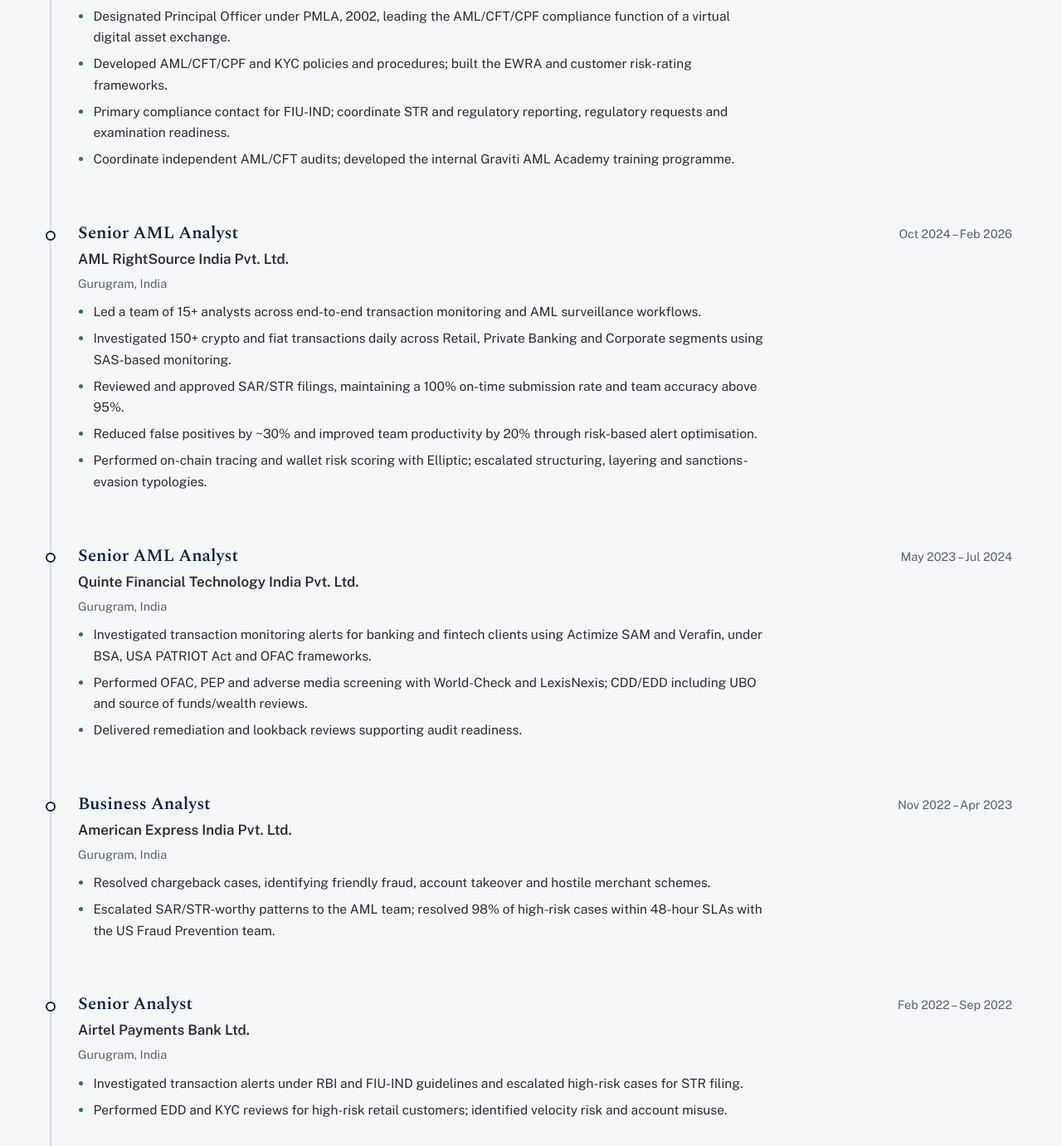
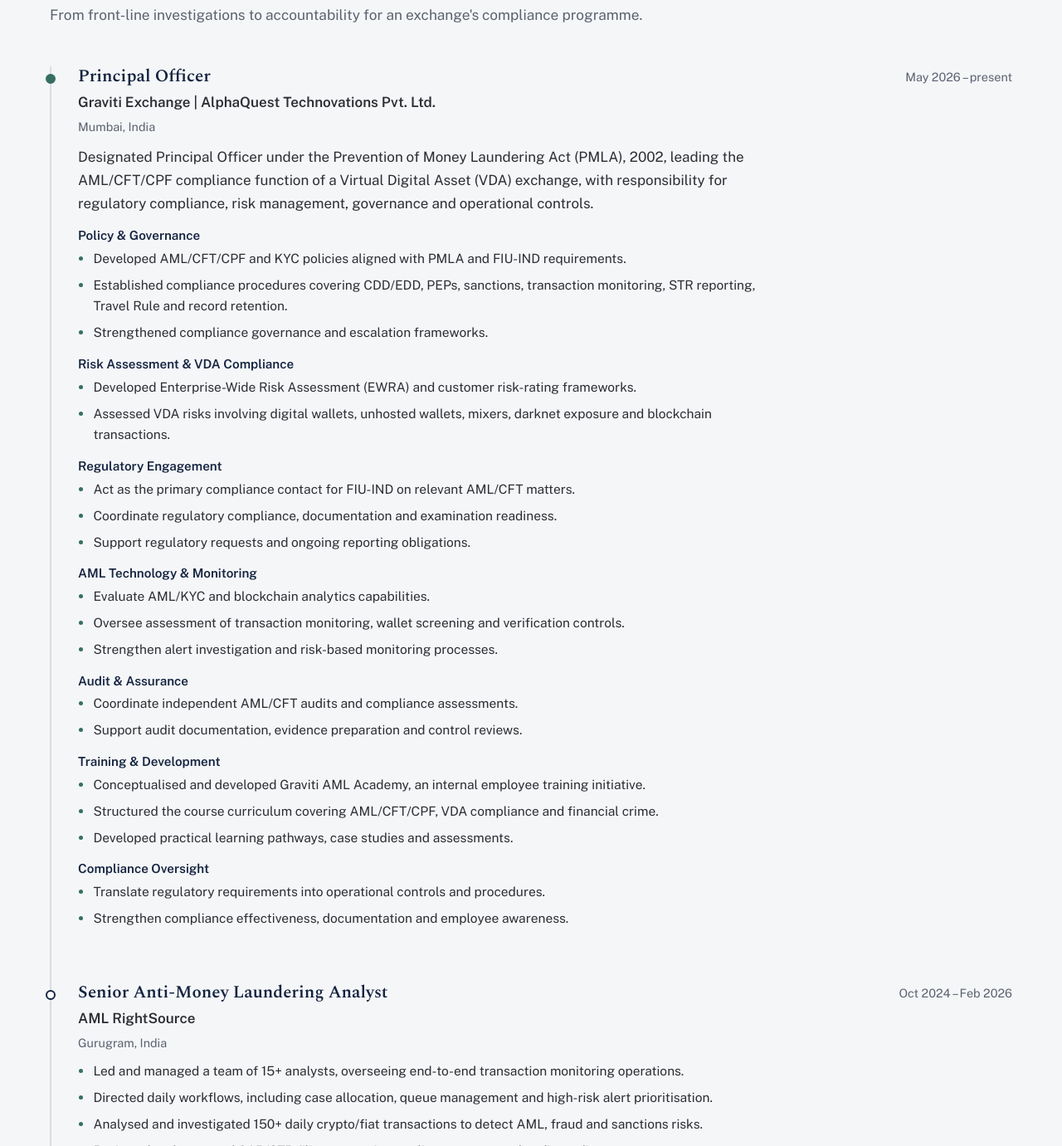
Before and after one commit to mukesh-AmlPro/mukesh-amlPro, a plain HTML site: page index.html in a window 1280 px wide. Shown: the part 3490-4871 px from the top of the page at 83% size. Drawn offline with Linux system fonts and the light colour scheme.

Commit message:
Add files via upload

```diff
--- a/index.html
+++ b/index.html
@@ -2,6 +2,7 @@
 <html lang="en-IN">
 <head>
 <meta charset="utf-8">
+<script>(function(){var p=location.pathname;if(p.slice(-1)!=="/"&&!/\.[a-z0-9]+$/i.test(p)){location.replace(p+"/"+location.search+location.hash);}})();</script>
 <meta name="viewport" content="width=device-width, initial-scale=1">
 <title>Mukesh Kumar, CAMS | Principal Officer (AML/CFT) | Financial Crime Governance</title>
 <meta name="description" content="Mukesh Kumar, CAMS — Principal Officer (AML/CFT) under India's PMLA at a VDA exchange. AML/CFT governance, policy, risk assessment and virtual asset compliance across India, the UAE and global VASP, banking and fintech.">
@@ -144,7 +145,7 @@
       <span class="kicker">About</span>
       <h2 id="about-title">From investigations to frameworks</h2>
       <p>I am a CAMS-certified AML/CFT professional and the designated Principal Officer of Graviti Exchange under the Prevention of Money Laundering Act, 2002. In that role I am responsible for the exchange's AML/CFT/CPF compliance programme: policy, risk assessment, controls, regulatory reporting and engagement with the Financial Intelligence Unit – India (FIU-IND).</p>
-      <p>Before this, I spent five years in operational financial crime compliance. At AML RightSource I led a team of more than 15 analysts across crypto and fiat transaction monitoring, reviewed and approved SAR/STR filings, and worked on reducing false positives through risk-based alert optimisation. Earlier roles at Quinte Financial Technology, American Express, Airtel Payments Bank and GC Web Ventures covered BSA/AML investigations for US clients, chargeback fraud, RBI and FIU-IND compliance, and KYC/CDD/EDD.</p>
+      <p>Before this, I spent five years in operational financial crime compliance. At AML RightSource I led a team of more than 15 analysts across crypto and fiat transaction monitoring, reviewed and approved SAR/STR filings, and worked on reducing false positives through risk-based alert optimisation. Earlier roles at Quinte Financial Technologies, American Express, Airtel Payments Bank and GC Web Ventures covered BSA/AML investigations for US clients, chargeback fraud, RBI and FIU-IND compliance, and KYC/CDD/EDD.</p>
       <p>That path shapes how I approach governance: a policy is only as good as the alert queue, the screening hit and the STR narrative it produces. I am currently completing an MBA in IT &amp; Fintech at Manipal University Jaipur.</p>
     </div>
     <dl class="facts">
@@ -171,9 +172,11 @@
       <article>
         <h3>Policy &amp; governance</h3>
         <ul>
-          <li>Developed AML/CFT/CPF and KYC policies aligned with PMLA and FIU-IND requirements.</li>
-          <li>Established procedures for CDD/EDD, PEPs, sanctions, transaction monitoring, STR reporting, the Travel Rule and record retention.</li>
-          <li>Strengthened compliance governance and escalation frameworks.</li>
+          <li>Investigated transaction alerts and prepared SARs/STRs within SLA timelines.</li>
+          <li>Executed KYC/CDD/EDD reviews and quality control checks on completed cases.</li>
+          <li>Identified high-risk customers, politically exposed persons (PEPs) and adverse-media risk.</li>
+          <li>Supported audit readiness and compliance frameworks; escalated technology and risk issues to management.</li>
+          <li>Trained new analysts on AML typologies and investigation procedures, improving team productivity and accuracy.</li>
         </ul>
       </article>
       <article>
@@ -227,68 +230,116 @@
     <ol class="timeline" reversed>
       <li class="current">
         <div class="role-head">
-          <h3>Principal Officer (AML/CFT)</h3><span class="dates">May 2026 – present</span>
-          <span class="org">Graviti Exchange</span><span class="place">India</span>
+          <h3>Principal Officer</h3><span class="dates">May 2026 – present</span>
+          <span class="org">Graviti Exchange | AlphaQuest Technovations Pvt. Ltd.</span><span class="place">Mumbai, India</span>
         </div>
+        <p class="role-intro">Designated Principal Officer under the Prevention of Money Laundering Act (PMLA), 2002, leading the AML/CFT/CPF compliance function of a Virtual Digital Asset (VDA) exchange, with responsibility for regulatory compliance, risk management, governance and operational controls.</p>
+        <h4 class="role-sub">Policy &amp; Governance</h4>
         <ul>
-          <li>Designated Principal Officer under PMLA, 2002, leading the AML/CFT/CPF compliance function of a virtual digital asset exchange.</li>
-          <li>Developed AML/CFT/CPF and KYC policies and procedures; built the EWRA and customer risk-rating frameworks.</li>
-          <li>Primary compliance contact for FIU-IND; coordinate STR and regulatory reporting, regulatory requests and examination readiness.</li>
-          <li>Coordinate independent AML/CFT audits; developed the internal Graviti AML Academy training programme.</li>
+          <li>Developed AML/CFT/CPF and KYC policies aligned with PMLA and FIU-IND requirements.</li>
+          <li>Established compliance procedures covering CDD/EDD, PEPs, sanctions, transaction monitoring, STR reporting, Travel Rule and record retention.</li>
+          <li>Strengthened compliance governance and escalation frameworks.</li>
+        </ul>
+        <h4 class="role-sub">Risk Assessment &amp; VDA Compliance</h4>
+        <ul>
+          <li>Developed Enterprise-Wide Risk Assessment (EWRA) and customer risk-rating frameworks.</li>
+          <li>Assessed VDA risks involving digital wallets, unhosted wallets, mixers, darknet exposure and blockchain transactions.</li>
+        </ul>
+        <h4 class="role-sub">Regulatory Engagement</h4>
+        <ul>
+          <li>Act as the primary compliance contact for FIU-IND on relevant AML/CFT matters.</li>
+          <li>Coordinate regulatory compliance, documentation and examination readiness.</li>
+          <li>Support regulatory requests and ongoing reporting obligations.</li>
+        </ul>
+        <h4 class="role-sub">AML Technology &amp; Monitoring</h4>
+        <ul>
+          <li>Evaluate AML/KYC and blockchain analytics capabilities.</li>
+          <li>Oversee assessment of transaction monitoring, wallet screening and verification controls.</li>
+          <li>Strengthen alert investigation and risk-based monitoring processes.</li>
+        </ul>
+        <h4 class="role-sub">Audit &amp; Assurance</h4>
+        <ul>
+          <li>Coordinate independent AML/CFT audits and compliance assessments.</li>
+          <li>Support audit documentation, evidence preparation and control reviews.</li>
+        </ul>
+        <h4 class="role-sub">Training &amp; Development</h4>
+        <ul>
+          <li>Conceptualised and developed Graviti AML Academy, an internal employee training initiative.</li>
+          <li>Structured the course curriculum covering AML/CFT/CPF, VDA compliance and financial crime.</li>
+          <li>Developed practical learning pathways, case studies and assessments.</li>
+        </ul>
+        <h4 class="role-sub">Compliance Oversight</h4>
+        <ul>
+          <li>Translate regulatory requirements into operational controls and procedures.</li>
+          <li>Strengthen compliance effectiveness, documentation and employee awareness.</li>
         </ul>
       </li>
       <li>
         <div class="role-head">
-          <h3>Senior AML Analyst</h3><span class="dates">Oct 2024 – Feb 2026</span>
-          <span class="org">AML RightSource India Pvt. Ltd.</span><span class="place">Gurugram, India</span>
+          <h3>Senior Anti-Money Laundering Analyst</h3><span class="dates">Oct 2024 – Feb 2026</span>
+          <span class="org">AML RightSource</span><span class="place">Gurugram, India</span>
         </div>
         <ul>
-          <li>Led a team of 15+ analysts across end-to-end transaction monitoring and AML surveillance workflows.</li>
-          <li>Investigated 150+ crypto and fiat transactions daily across Retail, Private Banking and Corporate segments using SAS-based monitoring.</li>
-          <li>Reviewed and approved SAR/STR filings, maintaining a 100% on-time submission rate and team accuracy above 95%.</li>
-          <li>Reduced false positives by ~30% and improved team productivity by 20% through risk-based alert optimisation.</li>
-          <li>Performed on-chain tracing and wallet risk scoring with Elliptic; escalated structuring, layering and sanctions-evasion typologies.</li>
+          <li>Led and managed a team of 15+ analysts, overseeing end-to-end transaction monitoring operations.</li>
+          <li>Directed daily workflows, including case allocation, queue management and high-risk alert prioritisation.</li>
+          <li>Analysed and investigated 150+ daily crypto/fiat transactions to detect AML, fraud and sanctions risks.</li>
+          <li>Reviewed and approved SAR/STR filings, ensuring quality, accuracy and audit readiness.</li>
+          <li>Spearheaded escalations and complex cases, identifying typologies such as structuring, layering and sanctions evasion.</li>
+          <li>Executed blockchain analysis (on-chain tracing, wallet risk scoring) to trace illicit fund movements.</li>
+          <li>Reduced false positives by ~30% through risk-based decision-making and alert optimisation.</li>
+          <li>Optimised KPIs (quality, TAT, productivity) and conducted QA reviews to enhance team performance.</li>
+          <li>Collaborated with compliance and QA teams to strengthen monitoring frameworks and close gaps.</li>
+          <li>Mentored and upskilled analysts, improving investigation quality and consistency.</li>
         </ul>
       </li>
       <li>
         <div class="role-head">
-          <h3>Senior AML Analyst</h3><span class="dates">May 2023 – Jul 2024</span>
-          <span class="org">Quinte Financial Technology India Pvt. Ltd.</span><span class="place">Gurugram, India</span>
+          <h3>BSA AML Analyst</h3><span class="dates">Apr 2023 – Jul 2024</span>
+          <span class="org">Quinte Financial Technologies</span><span class="place">Gurugram, India</span>
         </div>
         <ul>
-          <li>Investigated transaction monitoring alerts for banking and fintech clients using Actimize SAM and Verafin, under BSA, USA PATRIOT Act and OFAC frameworks.</li>
-          <li>Performed OFAC, PEP and adverse media screening with World-Check and LexisNexis; CDD/EDD including UBO and source of funds/wealth reviews.</li>
-          <li>Delivered remediation and lookback reviews supporting audit readiness.</li>
+          <li>Conducted comprehensive AML investigations and transaction monitoring reviews for high-risk customers.</li>
+          <li>Performed KYC, CDD and EDD reviews to ensure compliance with global regulatory standards.</li>
+          <li>Analysed customer behaviour and transactional data to identify suspicious activities and escalate as necessary.</li>
+          <li>Prepared detailed SAR/STR narratives to support regulatory and audit requirements.</li>
         </ul>
       </li>
       <li>
         <div class="role-head">
           <h3>Business Analyst</h3><span class="dates">Nov 2022 – Apr 2023</span>
-          <span class="org">American Express India Pvt. Ltd.</span><span class="place">Gurugram, India</span>
+          <span class="org">American Express</span><span class="place">Gurugram, India</span>
         </div>
         <ul>
-          <li>Resolved chargeback cases, identifying friendly fraud, account takeover and hostile merchant schemes.</li>
-          <li>Escalated SAR/STR-worthy patterns to the AML team; resolved 98% of high-risk cases within 48-hour SLAs with the US Fraud Prevention team.</li>
+          <li>Analysed and resolved chargeback cases, identifying fraud patterns and dispute risks.</li>
+          <li>Led chargeback document reviews, ensuring compliance with RBI, FATF and internal AML policies.</li>
+          <li>Validated transactions using IP traces, AVS/CVV, delivery proofs and merchant logs.</li>
+          <li>Researched cardholder claims against merchant evidence within the 14-day representment window, identifying friendly fraud, account takeover and hostile merchant schemes.</li>
+          <li>Escalated SAR/STR-worthy patterns to the AML team and collaborated with the US Fraud Prevention team, resolving 98% of high-risk cases within 48-hour SLAs.</li>
         </ul>
       </li>
       <li>
         <div class="role-head">
-          <h3>Senior Analyst</h3><span class="dates">Feb 2022 – Sep 2022</span>
-          <span class="org">Airtel Payments Bank Ltd.</span><span class="place">Gurugram, India</span>
+          <h3>Senior KYC Analyst</h3><span class="dates">Feb 2022 – Dec 2022</span>
+          <span class="org">Airtel Payments Bank</span><span class="place">Gurugram, India</span>
         </div>
         <ul>
-          <li>Investigated transaction alerts under RBI and FIU-IND guidelines and escalated high-risk cases for STR filing.</li>
-          <li>Performed EDD and KYC reviews for high-risk retail customers; identified velocity risk and account misuse.</li>
+          <li>Monitored and investigated transaction alerts to ensure compliance with AML and RBI regulations.</li>
+          <li>Conducted EDD/KYC reviews and filed STRs for high-risk cases, enhancing risk mitigation efforts.</li>
+          <li>Performed AML investigations in line with RBI and FIU-IND regulations, supporting regulatory compliance.</li>
+          <li>Contributed to Airtel Payments Bank's commitment to financial integrity and customer trust.</li>
         </ul>
       </li>
       <li>
         <div class="role-head">
-          <h3>Senior AML/KYC Analyst</h3><span class="dates">Jan 2021 – Jan 2022</span>
+          <h3>Anti-Money Laundering Analyst</h3><span class="dates">Jan 2021 – Jan 2022</span>
           <span class="org">GC Web Ventures Pvt. Ltd.</span><span class="place">Gurugram, India</span>
         </div>
         <ul>
-          <li>Investigated transaction alerts and prepared SARs/STRs within SLA; KYC/CDD/EDD reviews for PEP and adverse-media risk.</li>
-          <li>Trained new analysts on AML typologies and investigation procedures.</li>
+          <li>Investigated transaction alerts and prepared SARs/STRs within SLA timelines.</li>
+          <li>Executed KYC/CDD/EDD reviews and quality control checks.</li>
+          <li>Identified high-risk customers, PEPs and adverse media risks.</li>
+          <li>Supported audit readiness and compliance frameworks.</li>
+          <li>Trained new analysts, improving team productivity and accuracy.</li>
         </ul>
       </li>
     </ol>
--- a/site.css
+++ b/site.css
@@ -146,6 +146,9 @@ section { padding: var(--s7) 0; }
 .role-head .place { grid-column: 1; font-size: .9rem; color: var(--muted); }
 .timeline ul { margin-top: .6rem; max-width: 80ch; list-style: disc; }
 .timeline li li { font-size: .97rem; }
+.timeline .role-intro { margin: .6rem 0 0; max-width: 80ch; }
+.timeline .role-sub { font-family: inherit; font-size: .95rem; font-weight: 600; color: var(--navy); margin: 1rem 0 0; }
+.timeline .role-sub + ul { margin-top: .35rem; }
 @media (max-width: 620px) { .role-head { grid-template-columns: 1fr; } .role-head time, .role-head .dates { grid-column: 1; grid-row: auto; } }
 
 /* capability areas */
```
